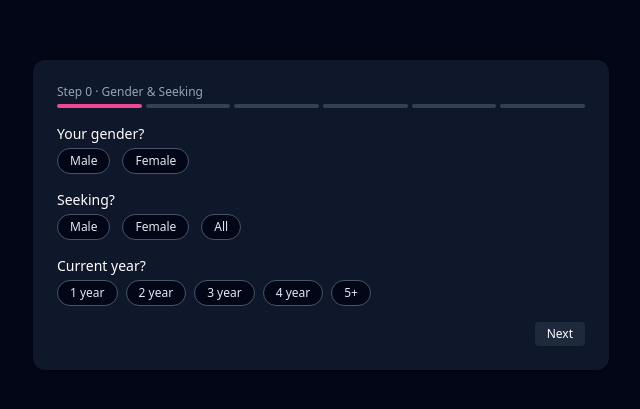
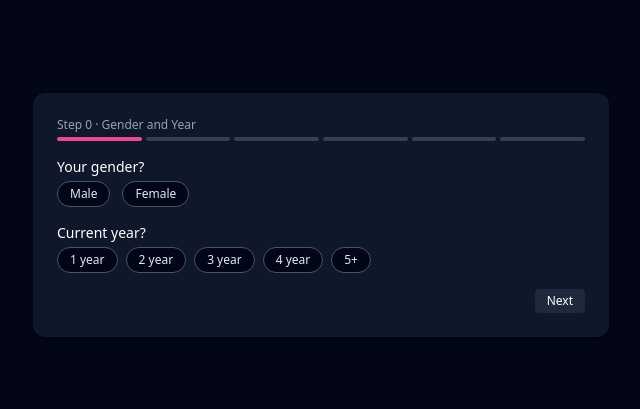
Before and after one commit to babluvalentino-cpu/campus-valentine, a React app in the folder frontend/: page /profile-setup in a window 1280 px wide. Shown: the part 185-594 px from the top of the page, without its empty margins (319-959 px from the left). Built offline with nearby package versions, Linux system fonts and the light colour scheme; the HTML template or start-up script is replaced by a standard one.

Commit message:
Remove seeking question from step 0, update heading to Gender and Year

```diff
--- a/frontend/src/components/ProfileWizard.jsx
+++ b/frontend/src/components/ProfileWizard.jsx
@@ -9,6 +9,7 @@ import React, { useState } from "react";
  *
  * `formData` structure (you can send this JSON to backend as profile_data):
  * {
+ *   gender: 'male' | 'female',
  *   intent: 'relationship' | 'friendship',
  *   year: 1|2|3|4|5,
  *   residence: 'day_scholar' | 'hosteller',
@@ -120,7 +121,6 @@ export function ProfileWizard({ onComplete }) {
     // Basic validation per step
     if (currentStep === 0) {
       if (!data.gender) return "Please select your gender.";
-      if (!data.seeking) return "Please select who you're seeking.";
       if (!data.year) return "Please select your current year.";
     } else if (currentStep === 1) {
       if (!isRelationship && !isFriendship) {
@@ -188,7 +188,6 @@ export function ProfileWizard({ onComplete }) {
 
     const finalData = {
       gender: data.gender,
-      seeking: data.seeking,
       intent: data.intent === "relationship" ? "relationship" : "friendship",
       year: parseInt(String(data.year), 10),
       residence: data.residence,
@@ -254,7 +253,7 @@ export function ProfileWizard({ onComplete }) {
 
   const stepLabel =
     step === 0
-      ? "Step 0 · Gender & Seeking"
+      ? "Step 0 · Gender and Year"
       : step === 1
       ? "Step 1 · Basics"
       : step === 2
@@ -349,30 +348,6 @@ function Step0GenderSeeking({ data, update }) {
             value="female"
             checked={data.gender === "female"}
             onChange={() => update("gender", "female")}
-          />
-        </div>
-      </div>
-
-      <div>
-        <p className="mb-1">Seeking?</p>
-        <div className="flex flex-wrap gap-3 text-xs">
-          <RadioPill
-            label="Male"
-            value="male"
-            checked={data.seeking === "male"}
-            onChange={() => update("seeking", "male")}
-          />
-          <RadioPill
-            label="Female"
-            value="female"
-            checked={data.seeking === "female"}
-            onChange={() => update("seeking", "female")}
-          />
-          <RadioPill
-            label="All"
-            value="all"
-            checked={data.seeking === "all"}
-            onChange={() => update("seeking", "all")}
           />
         </div>
       </div>
```
